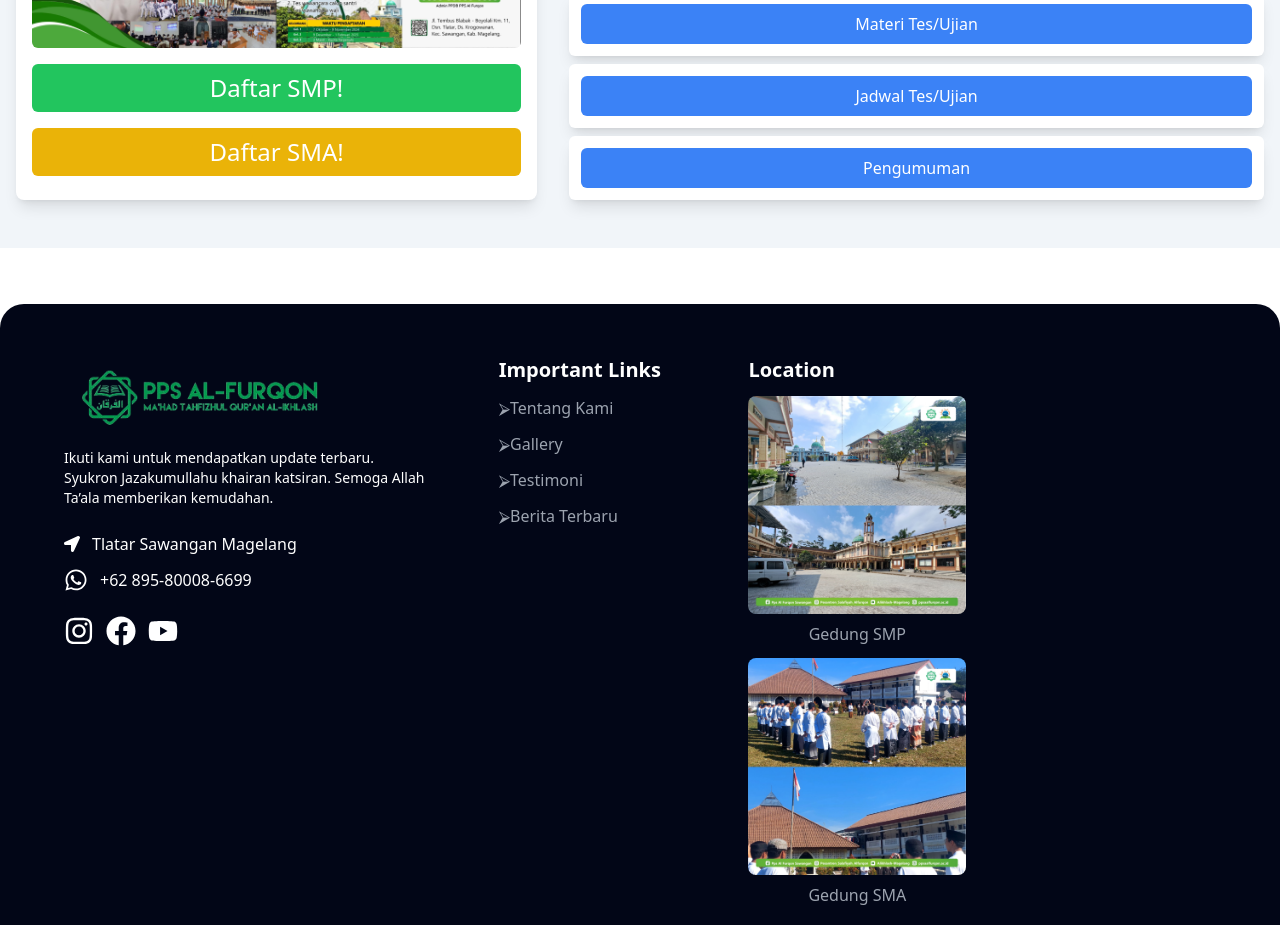
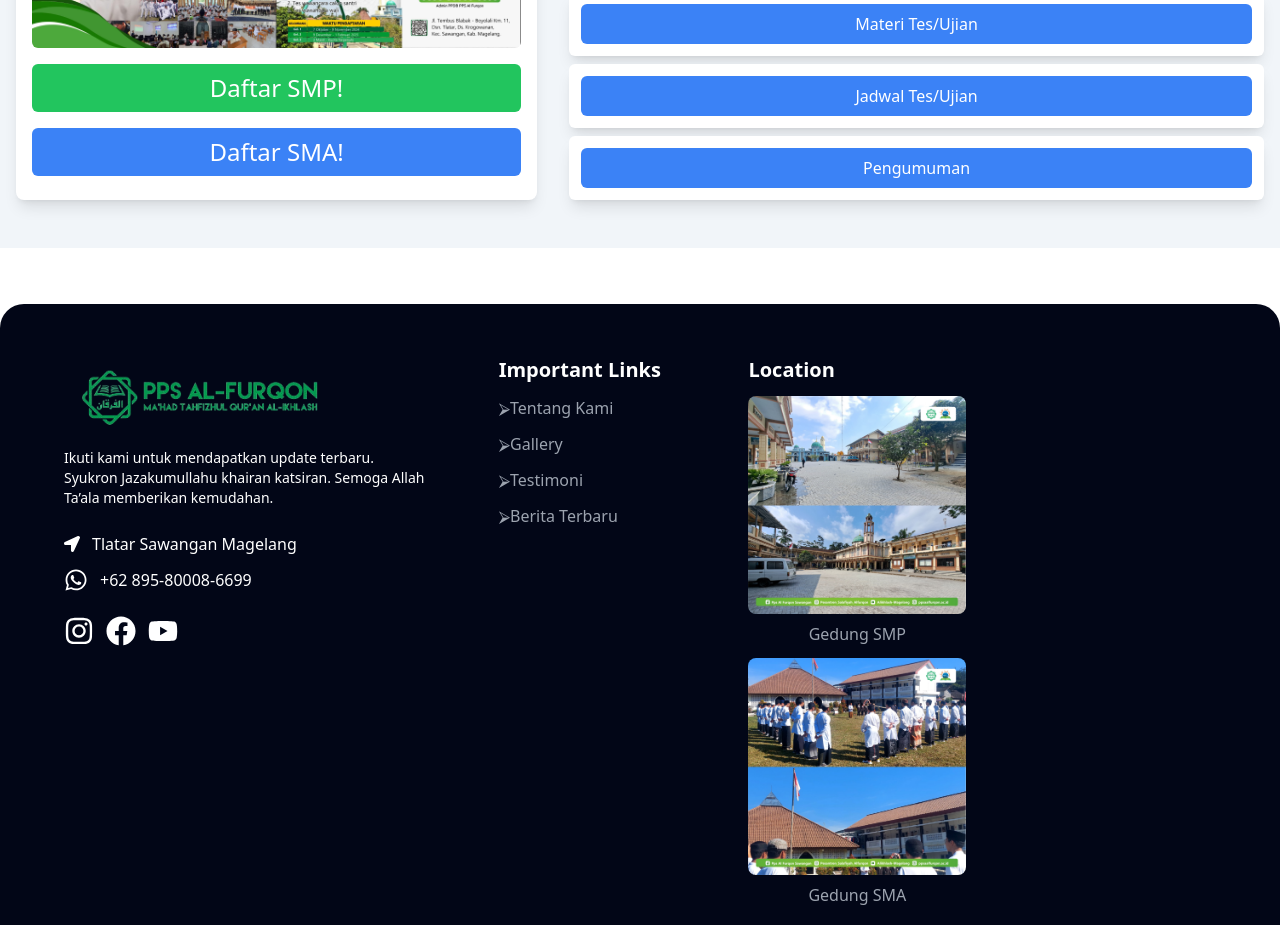
Before and after one commit to anwarchoirawr/pendaftaran-pps, a React (Vite) app: page /pendaftaran in a window 1280 px wide. Shown: the part 840-1765 px from the top of the page. Built offline with nearby package versions, Linux system fonts and the light colour scheme.

Commit message:
merubah link pendaftaran

```diff
--- a/src/components/Pendaftaran/Pendaftaran.jsx
+++ b/src/components/Pendaftaran/Pendaftaran.jsx
@@ -46,7 +46,7 @@ const Pendaftaran = () => {
             </div>
             {/* Tombol Daftar SMP */}
             <a
-              href="https://bit.ly/3U1kFps"
+              href="https://forms.gle/BoeLK29RSLsZjQ7XA"
               target="_blank"
               rel="noopener noreferrer"
               className="block mt-4 bg-green-500 text-white px-6 py-2 rounded-md text-center text-2xl"
@@ -54,12 +54,14 @@ const Pendaftaran = () => {
               Daftar SMP!
             </a>
             {/* Tombol Daftar SMA */}
-            <Link
-              to="/formulir-sma"
-              className="block mt-4 bg-yellow-500 text-white px-6 py-2 rounded-md text-center text-2xl"
+            <a
+              href="https://forms.gle/8DQuny3FH3oodHAS8"
+              target="_blank"
+              rel="noopener noreferrer"
+              className="block mt-4 bg-blue-500 text-white px-6 py-2 rounded-md text-center text-2xl"
             >
               Daftar SMA!
-            </Link>
+            </a>
           </div>
         </div>
 
```
